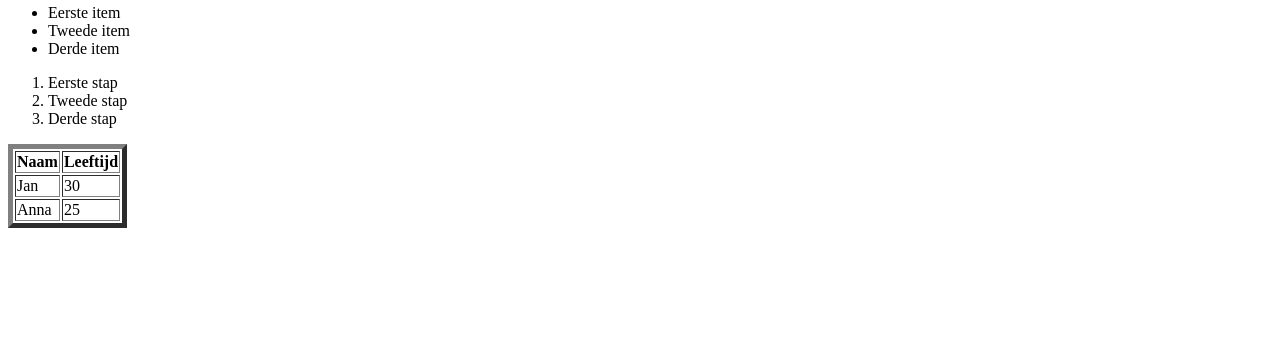
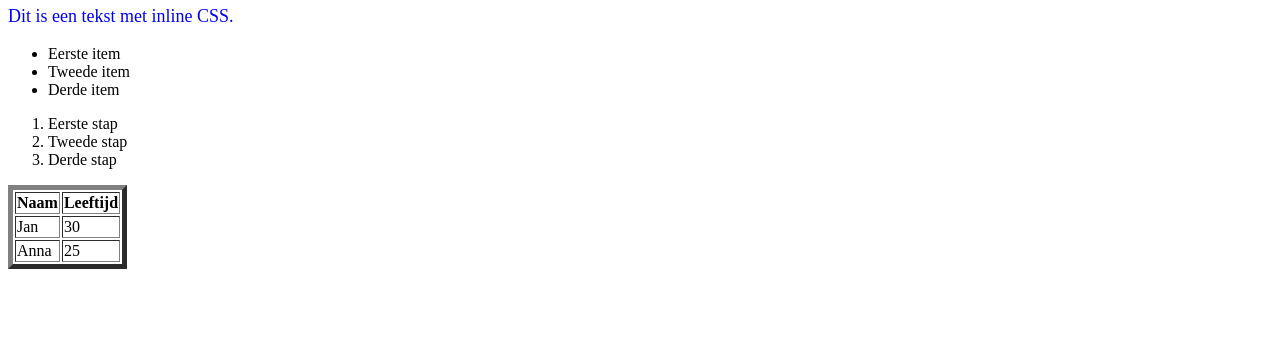
Before and after one commit to jzvanoppen/seminarieinformaticawico, a plain HTML site: page index.html in a window 1280 px wide. Shown: the part 440-800 px from the top of the page. Drawn offline with Linux system fonts and the light colour scheme.

Commit message:
Update index.html

```diff
--- a/index.html
+++ b/index.html
@@ -26,7 +26,7 @@
     <p>Ik surf iedere dag naar <a href="https://www.hln.be" target="_blank">Het Laatste nieuws.</a></p>
     <p>Nog wat meer tekst.</p>
     <img src="img/wicologo.png" alt="Dit is het logo van WICO" width="100">
-    <!--<p style="color: blue; font-size: 18px;">Dit is een tekst met inline CSS.</p>-->
+    <p style="color: blue; font-size: 18px;">Dit is een tekst met inline CSS.</p>
     <ul>
         <li>Eerste item</li>
         <li>Tweede item</li>
```
